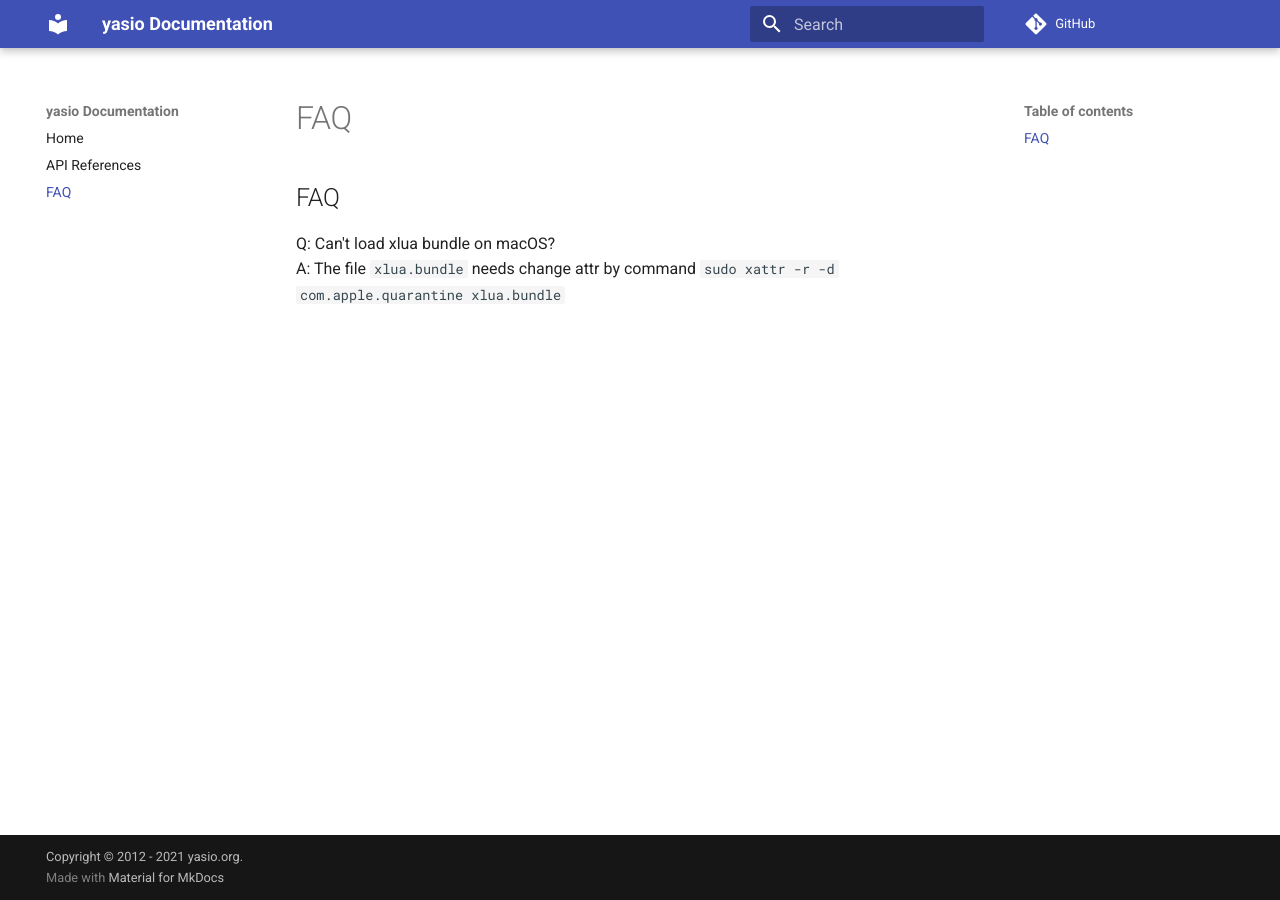
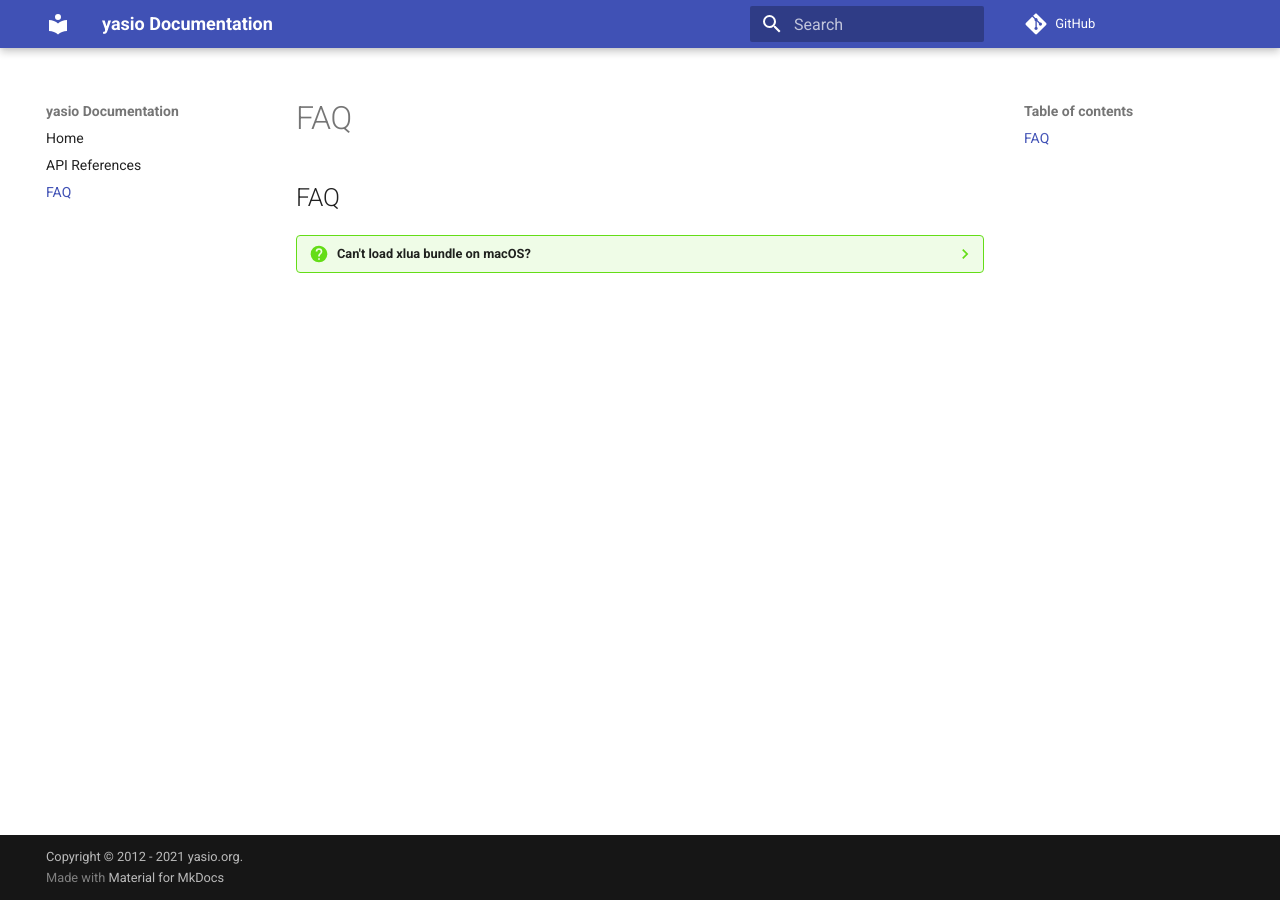
Before and after one commit to yasio/en, an MkDocs documentation site: the page built from docs/faq.md, in a window 1280 px wide. Built offline with MkDocs 1.6.1 and Material for MkDocs 9.7.7, drawn with Linux system fonts in a browser that asks for light colours; comment, search, counter and statistics services are not loaded; some of the changed lines change nothing that is shown.

Commit message:
Update faq.md

```diff
--- a/docs/faq.md
+++ b/docs/faq.md
@@ -1,3 +1,5 @@
 ## FAQ
-Q: Can't load xlua bundle on macOS?
-A: The file `xlua.bundle` needs change attr by command `sudo xattr -r -d com.apple.quarantine xlua.bundle`
+
+??? question "Can't load xlua bundle on macOS?"
+
+    The file `xlua.bundle` needs change attr by command `sudo xattr -r -d com.apple.quarantine xlua.bundle`
```
